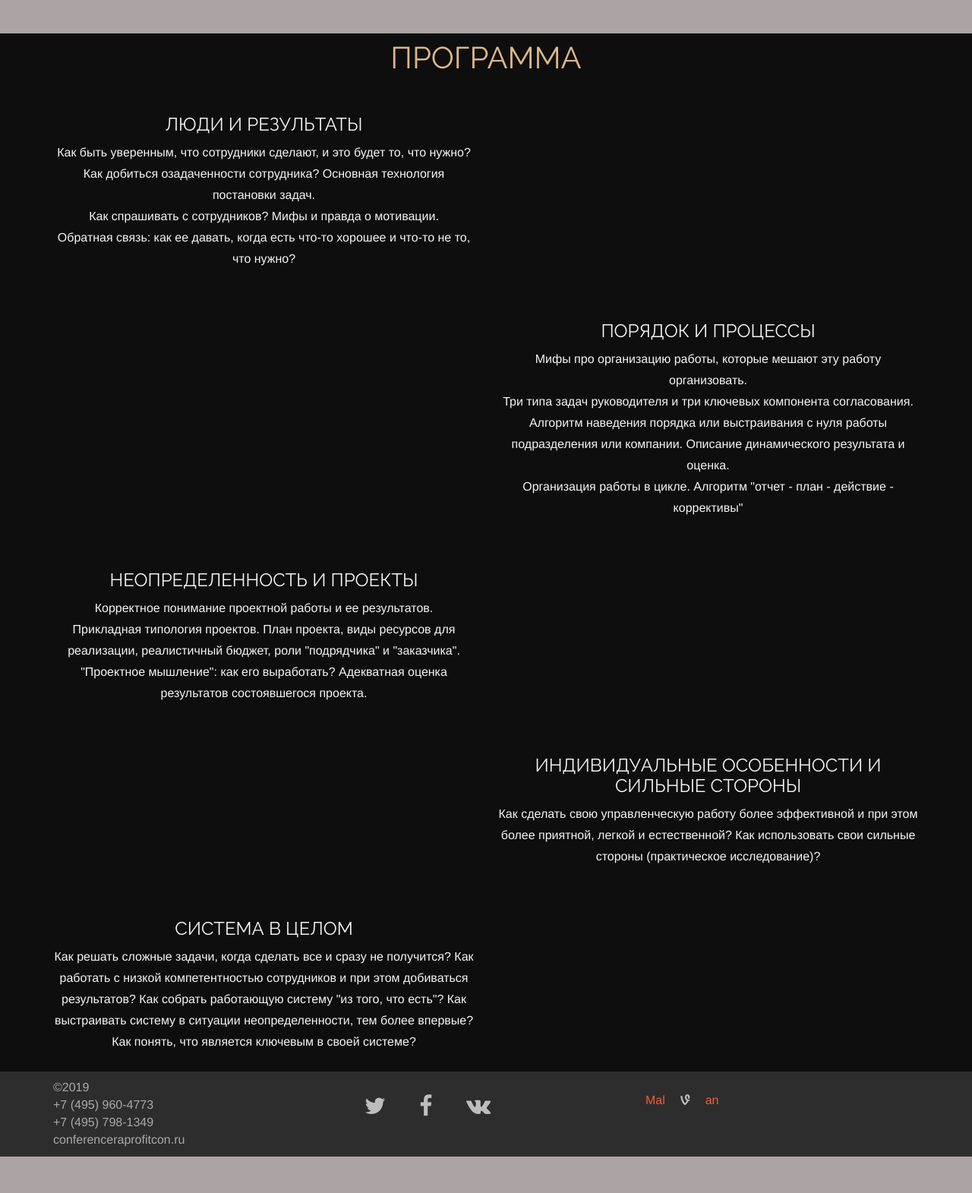
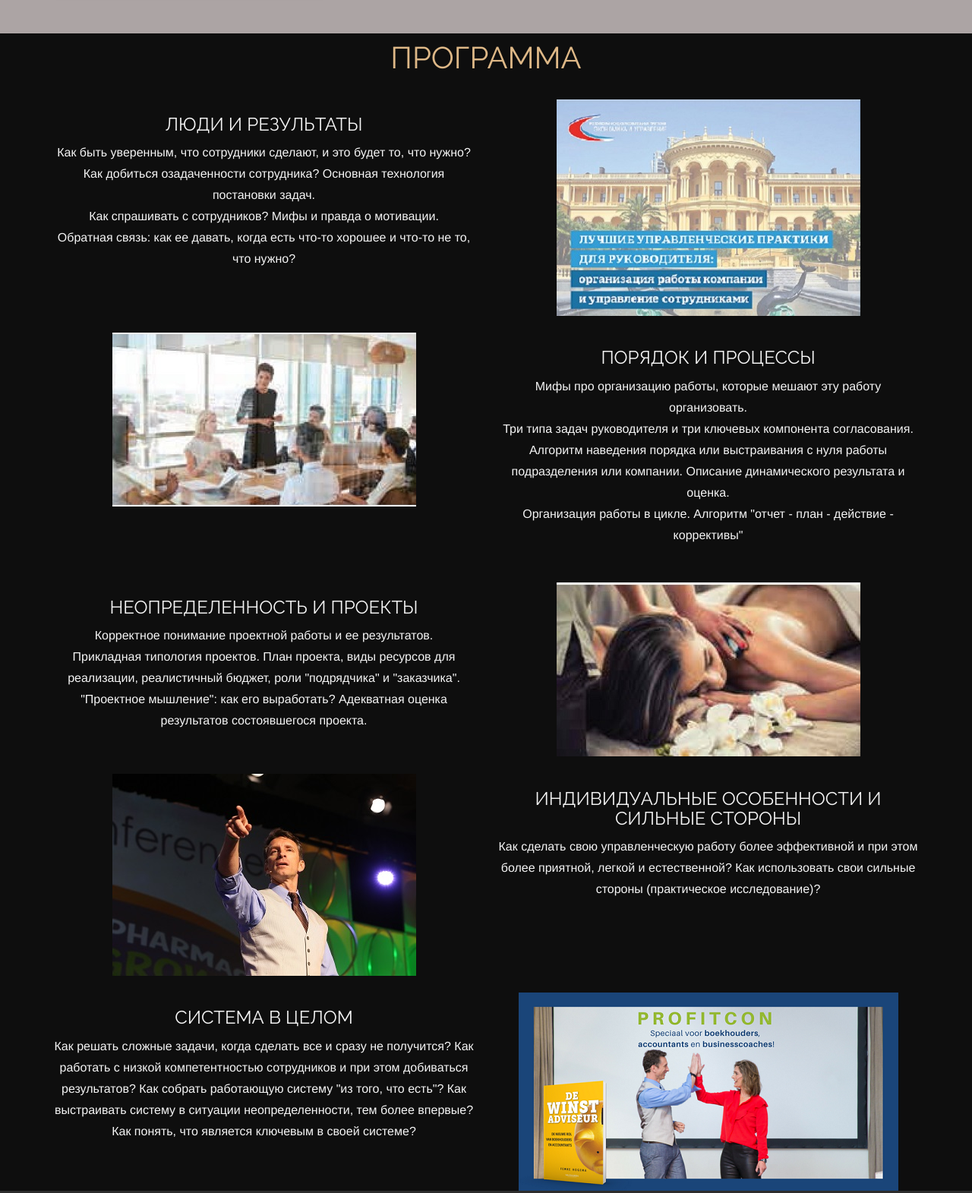
Before and after one commit to MalVan19/ups.io, a plain HTML site: page index.html in a window 1280 px wide. Shown: the part 1360-2931 px from the top of the page at 76% size. Before the commit the page ends 2883 px from the top, so only its background shows below. Drawn offline with nearby package versions, Linux system fonts and the light colour scheme.

Commit message:
Update index.html

```diff
--- a/index.html
+++ b/index.html
@@ -70,7 +70,7 @@
 			</div>
 			<div class="col-lg-6">
 				<div class="titl">
-					<a href="#"><img src="image/img1.jpg" alt=""></a>
+					<a href="#"><img src="img1.jpg" alt=""></a>
 				</div>
 			</div>
 		</div>
@@ -78,7 +78,7 @@
 		<div class="row centered">
 			<div class="col-lg-6">
 				<div class="titl">
-					<a href="#"><img src="image/img4.jpg" alt=""></a>
+					<a href="#"><img src="img4.jpg" alt=""></a>
 				</div>
 			</div>
 			<div class="col-lg-6">
@@ -100,7 +100,7 @@
 			</div>
 			<div class="col-lg-6">
 				<div class="titl">
-					<a href="#"><img src="image/img3.jpg" alt=""></a>
+					<a href="#"><img src="img3.jpg" alt=""></a>
 				</div>
 			</div>
 		</div>
@@ -109,7 +109,7 @@
 		<div class="row centered">
 			<div class="col-lg-6">
 				<div class="titl">
-						<a href="#"><img src="image/5.jpg" alt=""></a>
+						<a href="#"><img src="5.jpg" alt=""></a>
 				</div>
 			</div>
 			<div class="col-lg-6">
@@ -129,7 +129,7 @@
 			</div>
 			<div class="col-lg-6">
 				<div class="titl">
-					<a href="#"><img src="image/5.png" alt=""></a>
+					<a href="#"><img src="5.png" alt=""></a>
 				</div>
 			</div>
 		</div>
```
